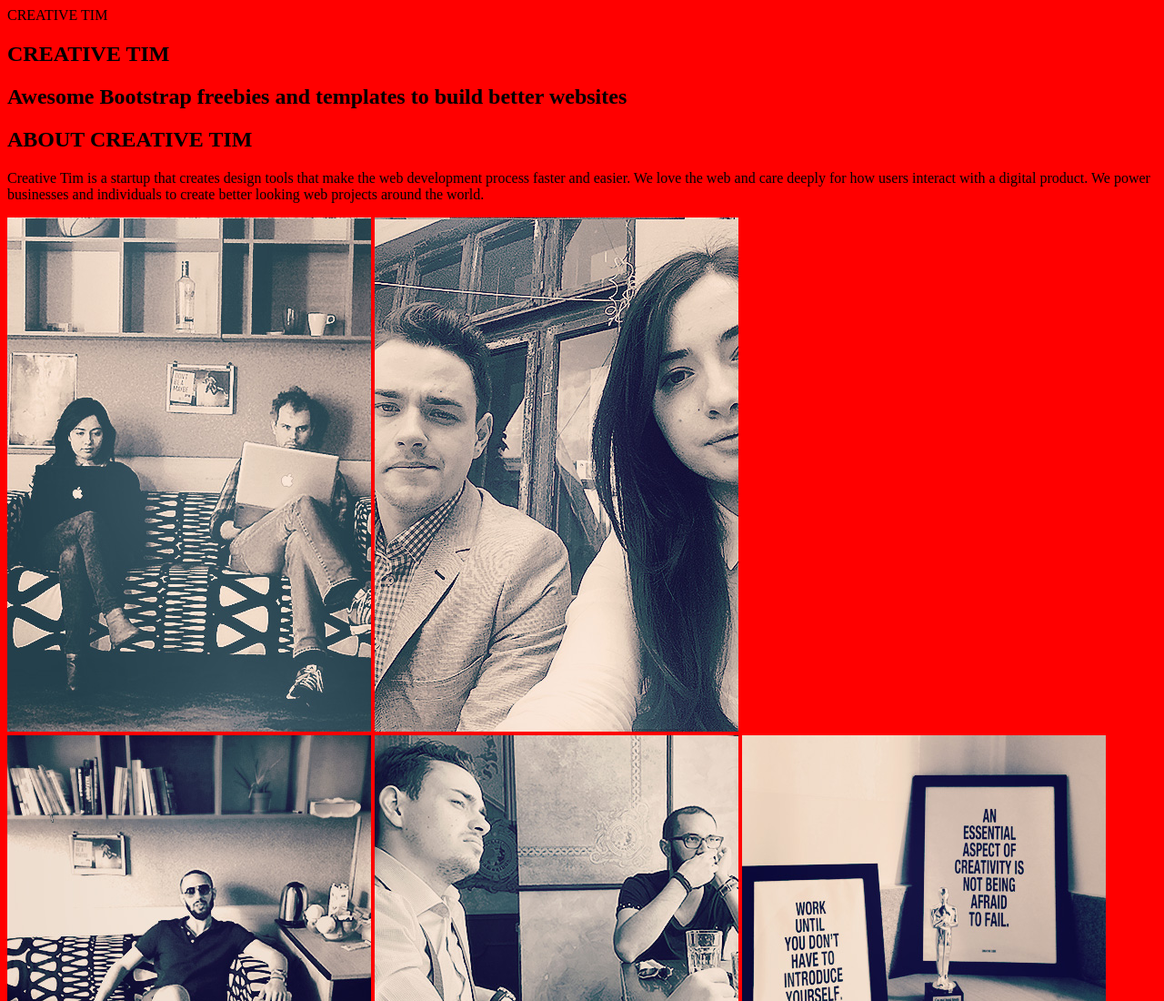
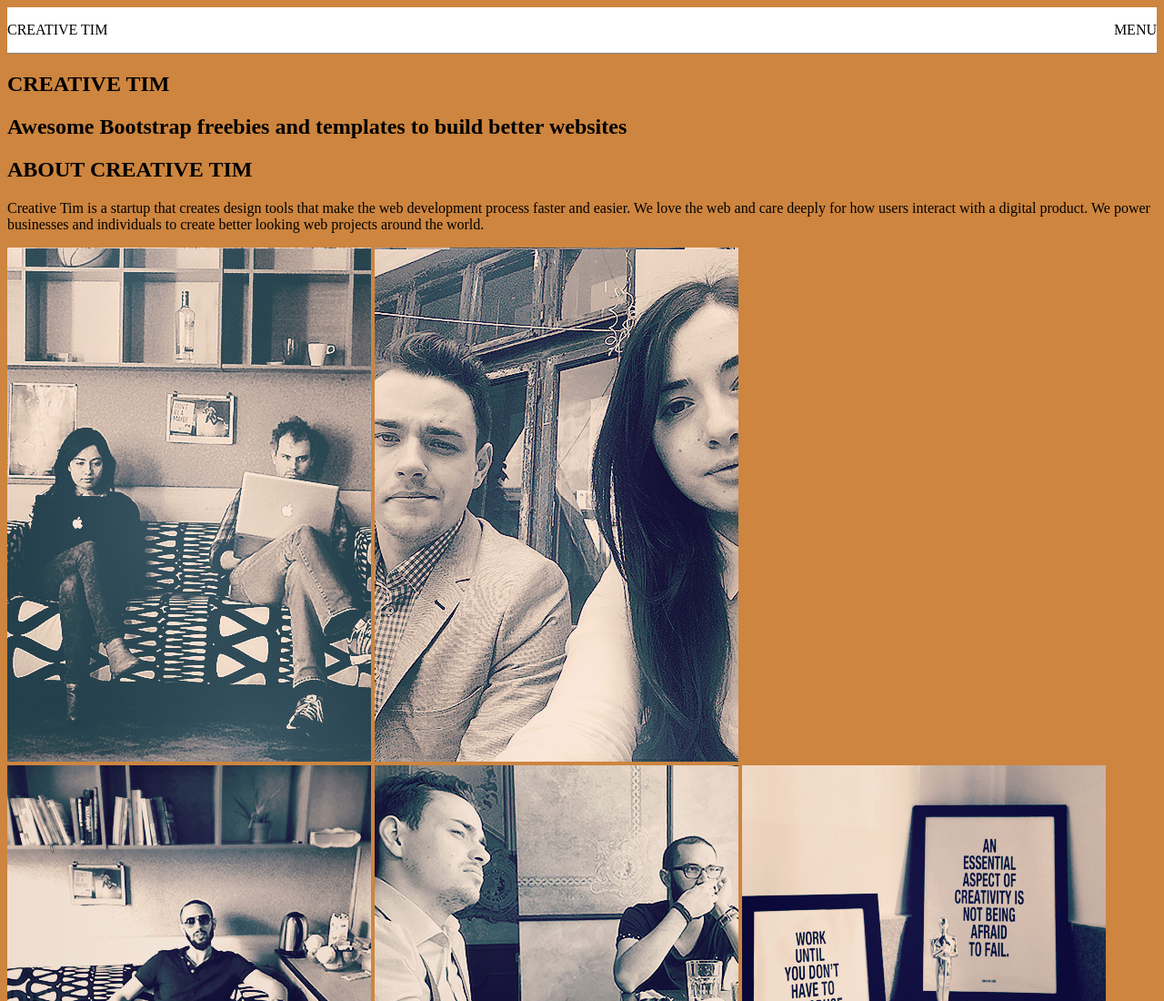
Before and after one commit to Tefa29/Mi-sitio-, a plain HTML site: page index.html in a window 1280 px wide. Shown: the top 1100 px of the page at 91% size. Drawn offline with Linux system fonts and the light colour scheme.

Commit message:
Estilos para el header 90%

```diff
--- a/assets/css/index.css
+++ b/assets/css/index.css
@@ -1 +1,12 @@
-body{background: red;}
+body{
+	background: peru;
+}
+
+header{
+	background: white;
+	display:  flex;
+	justify-content: space-between;
+	height: 50px;
+	border-bottom: 1px solid gray;
+	align-items: center;
+	}
--- a/index.html
+++ b/index.html
@@ -14,8 +14,9 @@
 		<div class="header-logo">
 			CREATIVE TIM
 		</div>
+
 		<div class="header-menu">
-
+				MENU
 		</div>
 	</header>
 
```
